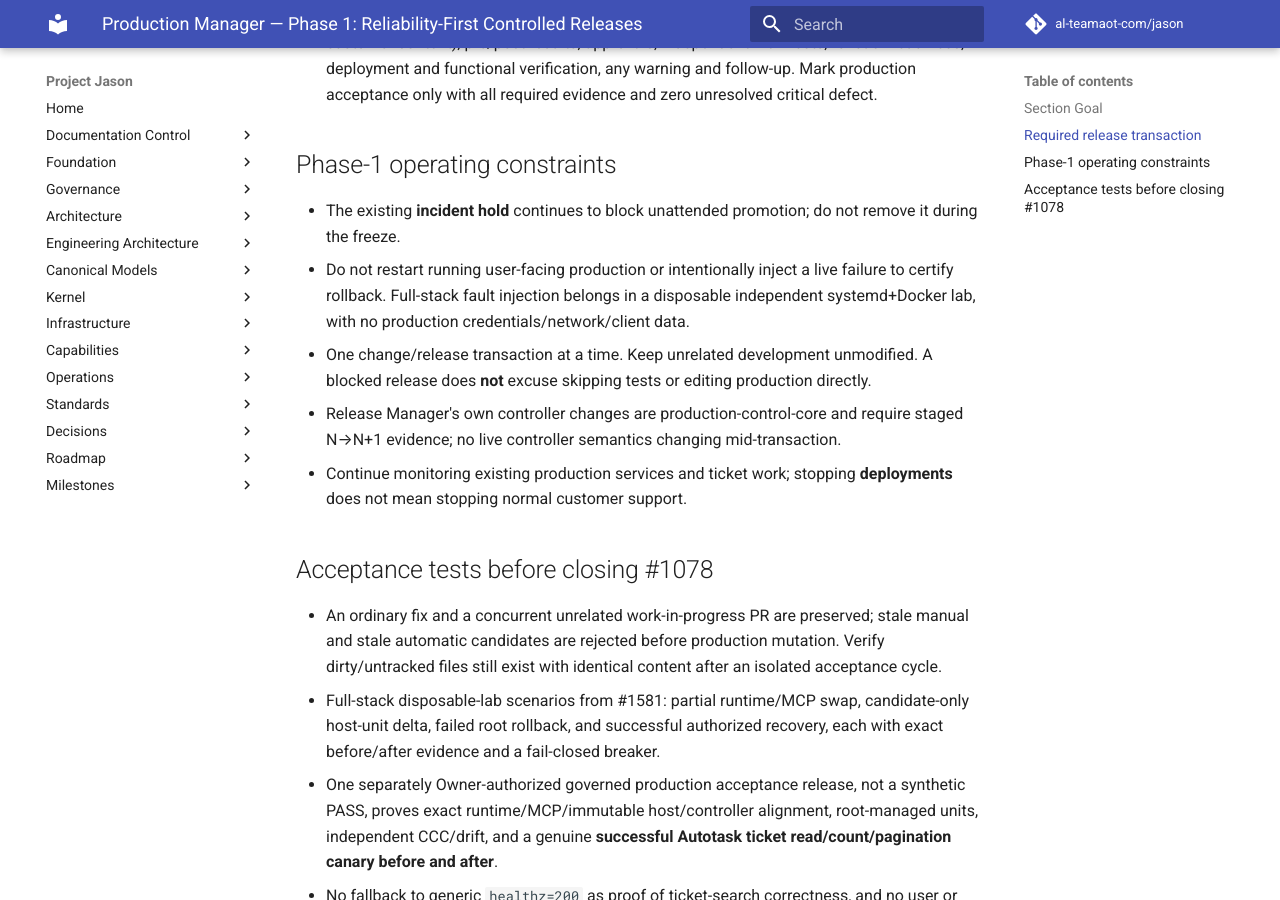
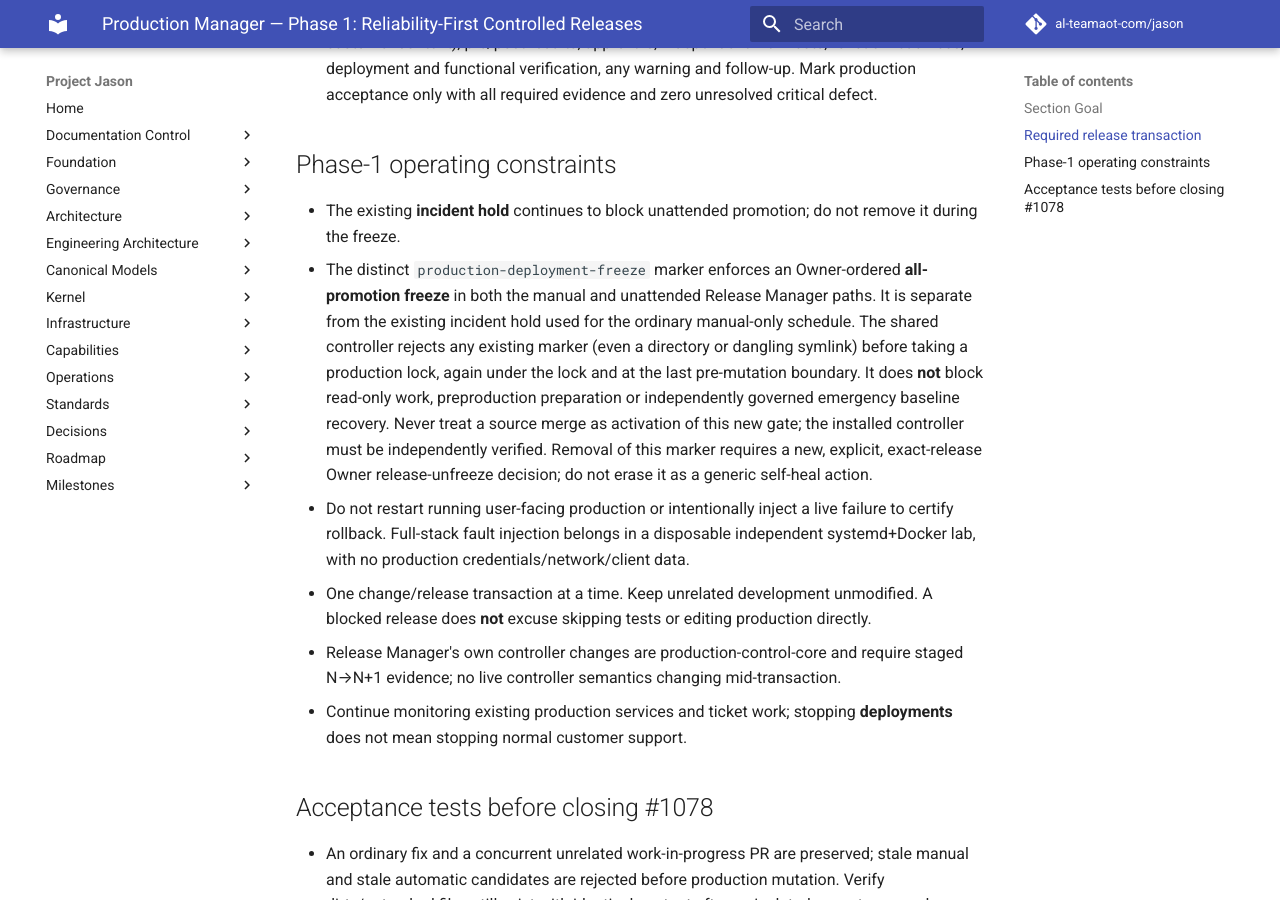
Before and after one commit to al-teamaot-com/jason, an MkDocs documentation site: the page built from docs/operations/Production-Manager-Phase-1-Reliability-First.md, in a window 1280 px wide and 900 px high, scrolled down 1886 px. Built offline with MkDocs 1.6.1 and Material for MkDocs 9.7.7, drawn with Linux system fonts in a browser that asks for light colours; comment, search, counter and statistics services are not loaded.

Commit message:
Document distinct all-promotion owner freeze and recovery-safe release authority

```diff
--- a/docs/operations/Production-Manager-Phase-1-Reliability-First.md
+++ b/docs/operations/Production-Manager-Phase-1-Reliability-First.md
@@ -25,6 +25,7 @@ Make Jason's **existing foundational functions reliable** before expanding autom
 ## Phase-1 operating constraints
 
 - The existing **incident hold** continues to block unattended promotion; do not remove it during the freeze.
+- The distinct `production-deployment-freeze` marker enforces an Owner-ordered **all-promotion freeze** in both the manual and unattended Release Manager paths. It is separate from the existing incident hold used for the ordinary manual-only schedule. The shared controller rejects any existing marker (even a directory or dangling symlink) before taking a production lock, again under the lock and at the last pre-mutation boundary. It does **not** block read-only work, preproduction preparation or independently governed emergency baseline recovery. Never treat a source merge as activation of this new gate; the installed controller must be independently verified. Removal of this marker requires a new, explicit, exact-release Owner release-unfreeze decision; do not erase it as a generic self-heal action.
 - Do not restart running user-facing production or intentionally inject a live failure to certify rollback. Full-stack fault injection belongs in a disposable independent systemd+Docker lab, with no production credentials/network/client data.
 - One change/release transaction at a time. Keep unrelated development unmodified. A blocked release does **not** excuse skipping tests or editing production directly.
 - Release Manager's own controller changes are production-control-core and require staged N→N+1 evidence; no live controller semantics changing mid-transaction.
```
